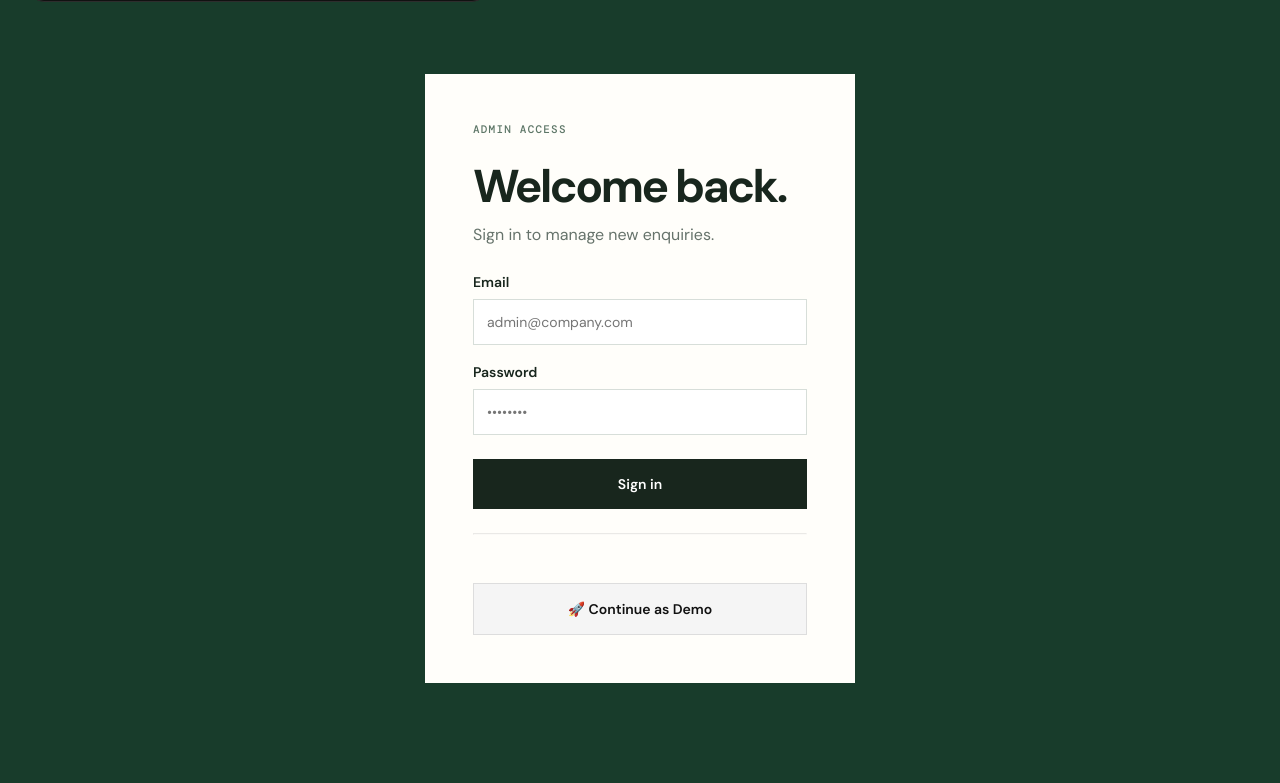
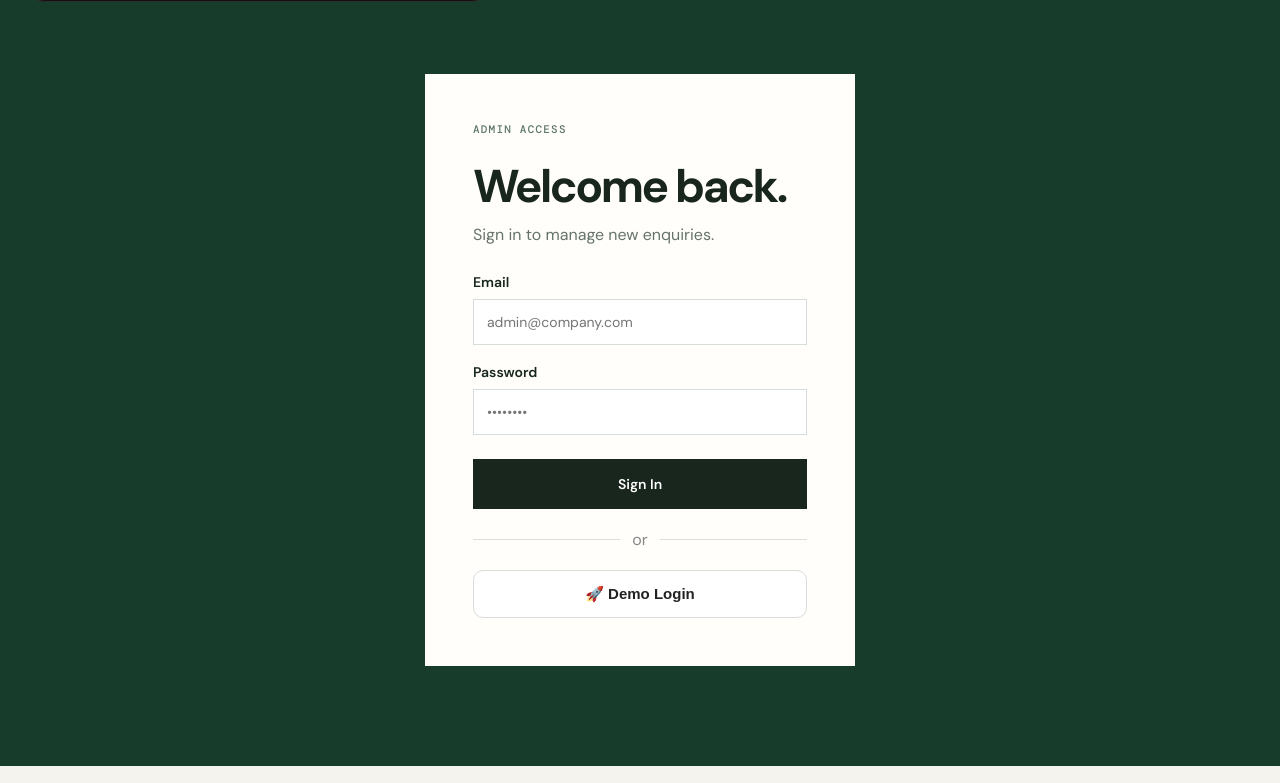
Before and after one commit to harshakph2004/leaddesk-mini, a Next.js app: page /login in a window 1280 px wide. Shown: the part 356-1139 px from the top of the page. Built offline with nearby package versions, Linux system fonts and the light colour scheme.

Commit message:
Update login-form.tsx

```diff
--- a/src/components/login-form.tsx
+++ b/src/components/login-form.tsx
@@ -83,23 +83,39 @@ export function LoginForm() {
       {error && <p className="form-error">{error}</p>}
 
       <button className="primary-button" disabled={pending}>
-        {pending ? "Signing in..." : "Sign in"}
+        {pending ? "Signing in..." : "Sign In"}
       </button>
 
-      <hr style={{ margin: "24px 0", opacity: 0.2 }} />
+      <div
+        style={{
+          display: "flex",
+          alignItems: "center",
+          margin: "20px 0",
+          color: "#888",
+        }}
+      >
+        <div style={{ flex: 1, height: "1px", background: "#ddd" }} />
+        <span style={{ padding: "0 12px" }}>or</span>
+        <div style={{ flex: 1, height: "1px", background: "#ddd" }} />
+      </div>
 
       <button
         type="button"
         onClick={demoLogin}
         disabled={pending}
-        className="primary-button"
         style={{
-          background: "#f5f5f5",
-          color: "#111",
-          border: "1px solid #ddd",
+          width: "100%",
+          padding: "14px",
+          borderRadius: "10px",
+          border: "1px solid #dcdcdc",
+          background: "white",
+          color: "#222",
+          fontWeight: 600,
+          fontSize: "15px",
+          cursor: "pointer",
         }}
       >
-        🚀 Continue as Demo
+        🚀 Demo Login
       </button>
     </form>
   );
```
